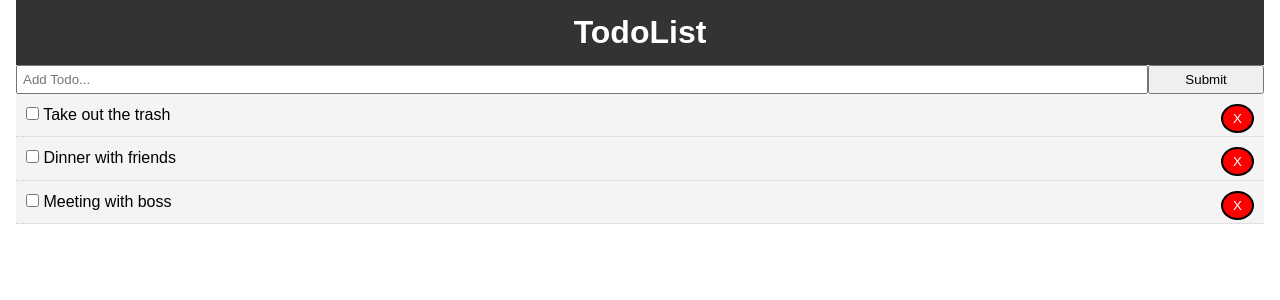
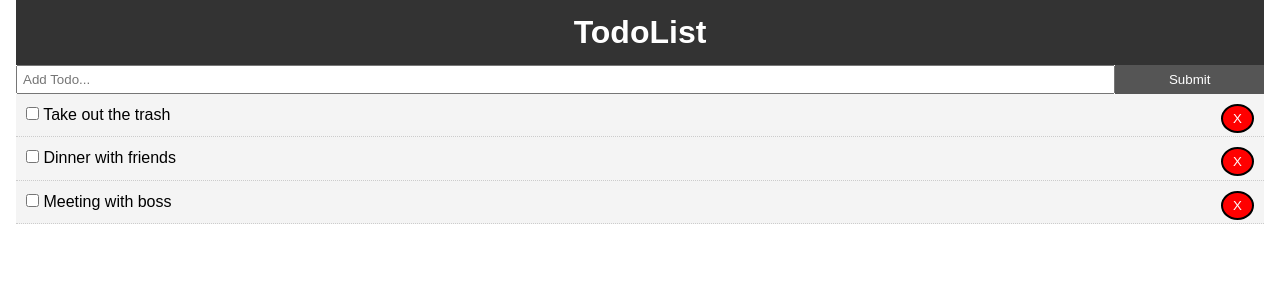
Before and after one commit to barksanto/react_crash_todo, a React (Create React App) app: page / in a window 1280 px wide. Shown: the top 300 px of the page. Built offline with nearby package versions, Linux system fonts and the light colour scheme.

Commit message:
changed classname to proper syntax

```diff
--- a/src/components/AddTodo.js
+++ b/src/components/AddTodo.js
@@ -22,7 +22,7 @@ export class AddTodo extends Component {
         <input
           type="submit"
           value="Submit"
-          classname="btn"
+          className="btn"
           style={{ flex: '1' }} />
       </form>
     )
```
